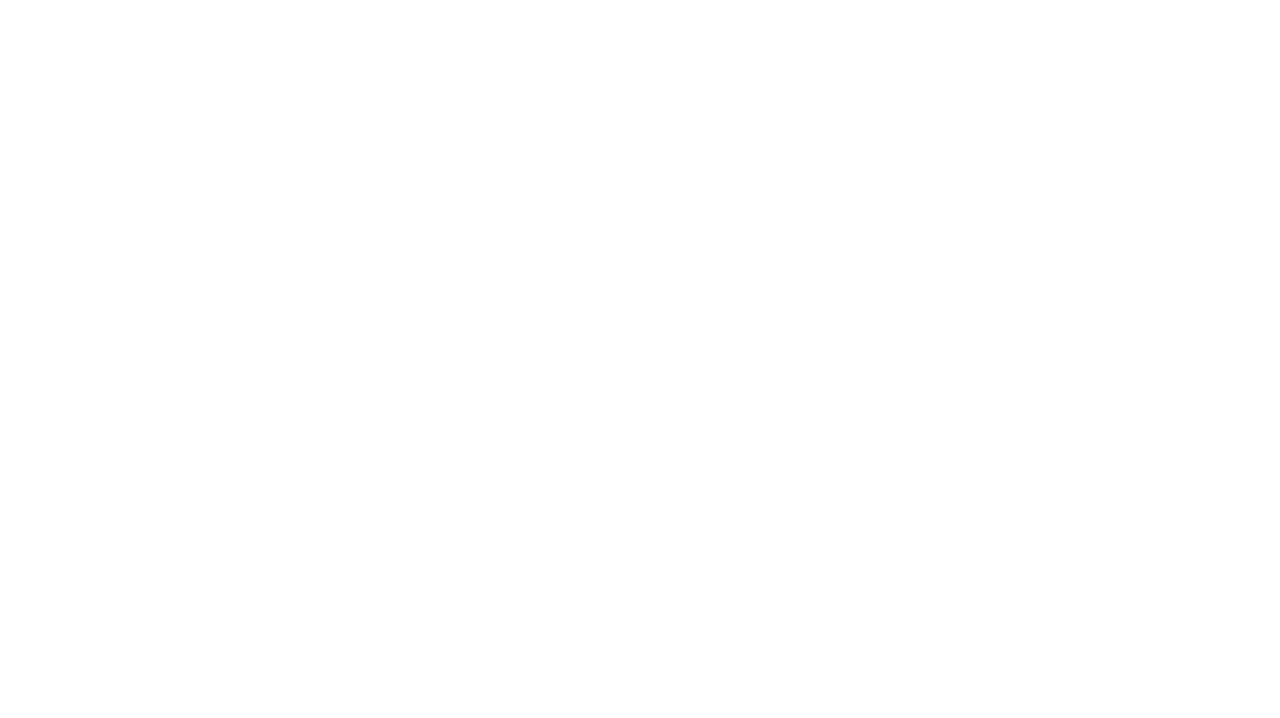
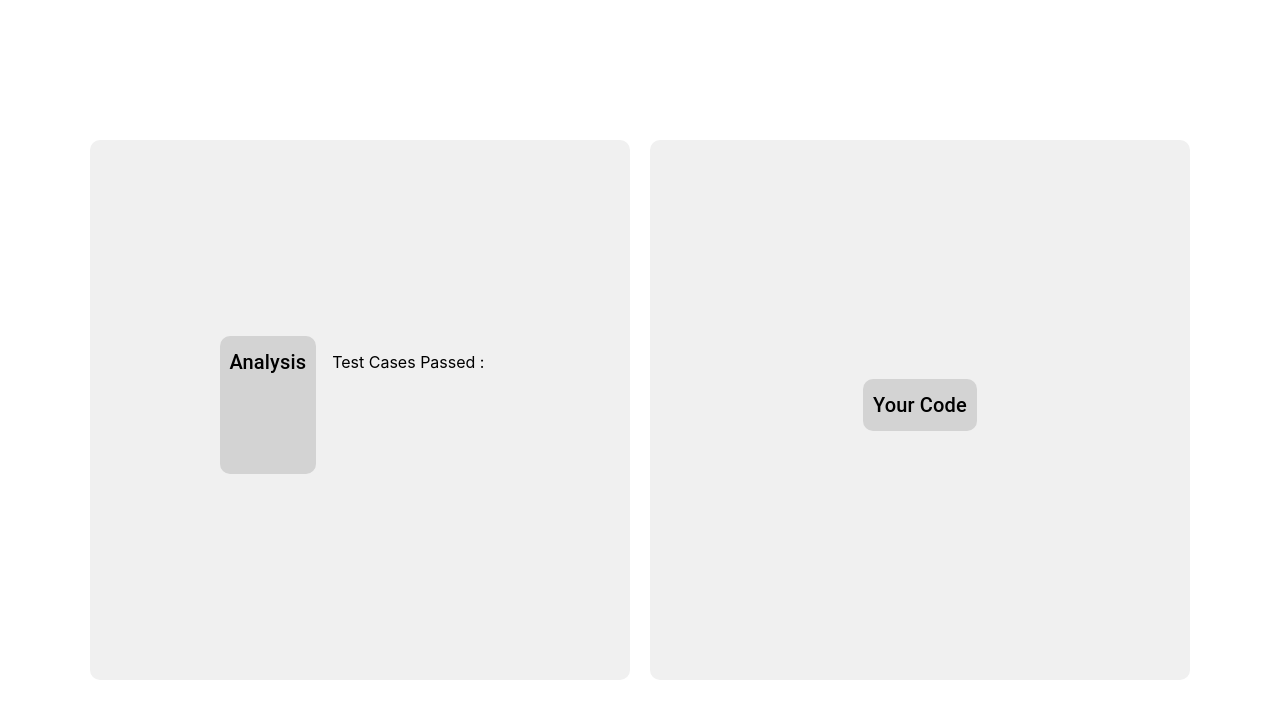
Before and after one commit to aaronchan73/cat-comprehension, a React (Create React App) app in the folder frontend/: page /student/resultsPage in a window 1280 px wide. Before the commit this address had no page. Shown: the top 718 px of the page. Built offline with nearby package versions, Linux system fonts and the light colour scheme.

Commit message:
resolved merge confligtts'

```diff
--- a/frontend/src/App.tsx
+++ b/frontend/src/App.tsx
@@ -3,6 +3,7 @@ import { BrowserRouter as Router, Route, Routes } from 'react-router-dom';
 import HomePage from './pages/homePage';
 import CatNamePage from './pages/student/catNamePage'; // Import your target page component
 import ExercisePage from './pages/student/exercisePage';
+import ResultsPage from './pages/student/resultsPage';
 
 function App() {
   return (
@@ -12,6 +13,7 @@ function App() {
           <Route path="/" element={<HomePage />} />
           <Route path="/student/catNamePage" element={<CatNamePage />} />
           <Route path='/student/exercisePage' element={<ExercisePage />} />
+          <Route path='/student/resultsPage' element={<ResultsPage />} />
         </Routes>
       </div>
     </Router>
--- a/frontend/src/pages/student/exercisePage.tsx
+++ b/frontend/src/pages/student/exercisePage.tsx
@@ -13,6 +13,9 @@ export default function ExercisePage() {
     const [summaryDescription, setSummaryDescription] = useState<string>('')
     const [userName, setUsername] = useState<string>('')
     const [error, setError] = useState<string>('')
+    const [loading, setLoading] = useState<boolean>(false)
+
+
     const navigate = useNavigate()
     const location = useLocation()
 
@@ -47,11 +50,15 @@ export default function ExercisePage() {
 
     const handleOnSubmit = async () => {
         // placeholder to pass in code Id, and summary descritpion to BE, username
-        console.log(userName, questionId, summaryDescription)
         try {
+            setLoading(true)
             const response = await addAttempt(userName, summaryDescription, questionId)
-            if (response.status === 200) {
-                navigate(`/student/exercisePage?username=${userName}&questionId=${questionId}`)
+            setLoading(false)
+
+            if (response.message === 'Tests successfully ran') {
+                navigate(`/student/resultsPage?username=${userName}&attemptId=${response.result.attemptId}`)
+            } else {
+                setError('Error submitting attempt')
             }
         } catch (e) {
             setError(`Error submitting attempt: ${e}`)
@@ -127,6 +134,4 @@ export default function ExercisePage() {
             </div>
         </div>
     )
-
-
 }
--- a/frontend/src/pages/student/resultsPage.tsx
+++ b/frontend/src/pages/student/resultsPage.tsx
@@ -1,12 +1,88 @@
-import { Box } from '@mui/material'
+import { Box, List, ListItem, ListItemText, Typography } from '@mui/material'
 import React, { useState, useEffect } from 'react'
 import { IAnalysis } from '../../types/IAnalysis'
+import { useLocation } from 'react-router-dom'
+import { getAttemptByUsername } from '../../services/attempts'
+import { IResult } from '../../types/IResult'
 
 export default function ResultsPage() {
-    const [analysis, setAnalysis] = useState<IAnalysis>()
+    const [analysis, setAnalysis] = useState<IResult>()
+    const location = useLocation()
+    const [code, setCode] = useState<string>('')
+
+    const getAttempt = async () => {
+        try {
+            const searchParams = new URLSearchParams(location.search);
+            const username = searchParams.get('username');
+            const attemptId = searchParams.get('attemptId');
+            const response = await getAttemptByUsername(username)
+
+            console.log(response)
+
+            for (let attempt of response) {
+                if (attempt.attemptId === attemptId) {
+                    setAnalysis(attempt)
+                }
+            }
+        } catch (e) {
+            console.log(e)
+        }
+    }
+
+
+    useEffect(() => {
+        getAttempt()
+    }, [])
 
     return (
-        <div>
+        <div style={{ display: 'flex', flexDirection: 'row', padding: '20px' }}>
+            <Box
+                sx={{
+                    display: 'flex',
+                    flexDirection: 'column',
+                    alignItems: 'center',
+                    justifyContent: 'center',
+                    padding: '20px',
+                    borderRadius: '10px', // Rounded corners
+                    backgroundColor: '#f0f0f0', // Light grey background
+                    marginTop: '20px',
+                    marginRight: '20px', // Space between boxes
+                    width: '500px',
+                    height: '500px',
+                }}
+            >
+                <div style={{ display: 'flex',}}>
+                    <Box
+                        sx={{
+                            padding: '10px',
+                            borderRadius: '10px',
+                            backgroundColor: '#d3d3d3',
+                            marginBottom: '10px'
+                        }}
+                    >
+                        <Typography variant="h6">Analysis</Typography>
+                    </Box>
+                    <List>
+                        <ListItem>
+                            Test Cases Passed : {analysis?.numPassed}
+                        </ListItem>
+                        <ListItem>
+                        </ListItem>
+                        <ListItem>
+                        </ListItem>
+                        <ListItem>
+                        </ListItem>
+                        <ListItem>
+                        </ListItem>
+                        <ListItem>
+                        </ListItem>
+                        <ListItem>
+                        </ListItem>
+                    </List>
+
+                </div>
+
+            </Box>
             <Box
                 sx={{
                     display: 'flex',
@@ -20,21 +96,19 @@ export default function ResultsPage() {
                     width: '500px',
                     height: '500px'
                 }}
-            />
-            <Box
-                sx={{
-                    display: 'flex',
-                    flexDirection: 'column',
-                    alignItems: 'center',
-                    justifyContent: 'center',
-                    padding: '20px',
-                    borderRadius: '10px', // Rounded corners
-                    backgroundColor: '#f0f0f0', // Light grey background
-                    marginTop: '20px',
-                    width: '500px',
-                    height: '500px'
-                }}
-            />
+            >
+                <Box
+                    sx={{
+                        padding: '10px',
+                        borderRadius: '10px',
+                        backgroundColor: '#d3d3d3',
+                        marginBottom: '10px'
+                    }}
+                >
+                    <Typography variant="h6">Your Code</Typography>
+                </Box>
+
+            </Box>
         </div>
 
     )
--- a/frontend/src/services/attempts.ts
+++ b/frontend/src/services/attempts.ts
@@ -1,4 +1,6 @@
 import { v4 as uuidv4 } from 'uuid'
+import { IAddAttemptResposne } from '../types/AddAttempt'
+import { IResult } from '../types/IResult'
 
 const randomId = uuidv4()
 
@@ -14,8 +16,21 @@ export const addAttempt = async (username: string, description: string, question
             body: JSON.stringify({ username, description, questionId })
         })
         const data = await response.json()
-        return data
+        return data as IAddAttemptResposne
     } catch (e) {
         throw new Error('Error adding attempt')
     }
 }
+
+export const getAttemptByUsername = async (username: string | null) => {
+    try{
+        if (!username) {
+            throw new Error('Username is required')
+        }
+        const response = await fetch(`http://locahost:8080/api/attempts/${username}`)
+        const data = await response.json()
+        return data as IResult[]
+    } catch (e) {
+        throw new Error('Error getting attempt by username')
+    }
+}
--- a/frontend/src/styles/homePage.css
+++ b/frontend/src/styles/homePage.css
@@ -25,7 +25,7 @@ h1 {
     padding: 10px 20px;
     border: 1px solid #ccc;
     border-radius: 1rem;
-    background-color: #000000;
+    background-color: grey;
     cursor: pointer;
     transition: background-color 0.3s, transform 0.3s;
 }
--- /dev/null
+++ b/frontend/src/types/AddAttempt.ts
@@ -0,0 +1,6 @@
+import { IResult } from "./IResult";
+
+export interface IAddAttemptResposne {
+   message: string,
+   result: IResult
+}
--- /dev/null
+++ b/frontend/src/types/IResult.ts
@@ -0,0 +1,7 @@
+export interface IResult {
+    success: boolean;
+    message: string;
+    attemptId: string;
+    generateCode: string;
+    numPassed: number;
+}
```
Also changed, not shown: 2 other files (tests, documents, lock files or other folders).
